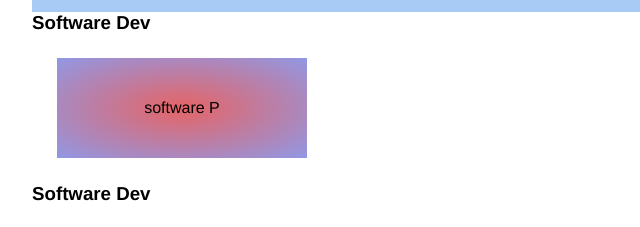
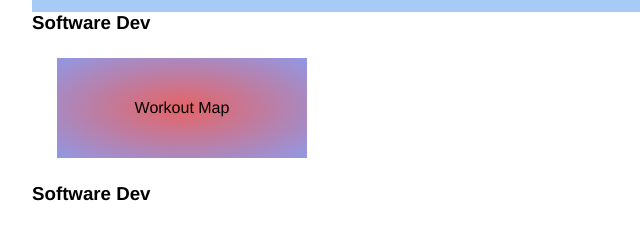
Before and after one commit to Hoodgail/portfolio, a plain HTML site: page index.html in a window 1280 px wide. Shown: the part 418-645 px from the top of the page, 108-748 px from the left. Drawn offline with nearby package versions, Linux system fonts and the light colour scheme.

Commit message:
Update index.html

```diff
--- a/index.html
+++ b/index.html
@@ -62,7 +62,7 @@
                 <h3>Software Dev</h3>
                 <article class="sofwares-container flex">
                     <ul class="sotware-list project-list flex">
-                        <li class="project software" id="projects">software P</li>
+                        <li class="project software" id="projects"><a href='https://workout-map-33445.herokuapp.com/'>Workout Map</a?</li>
                     </ul>
                 </article>
                 <h3>Software Dev</h3>
```
